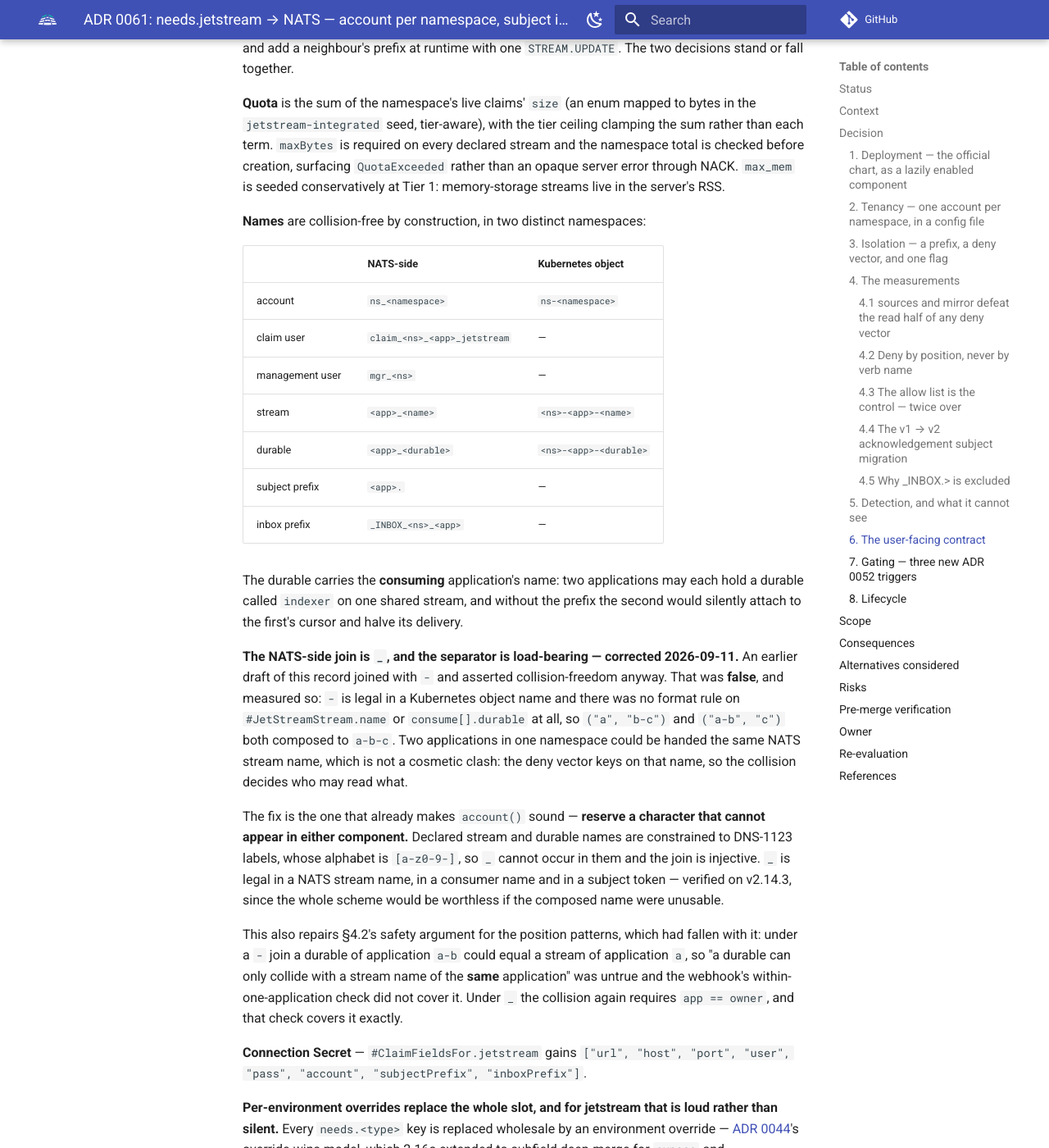
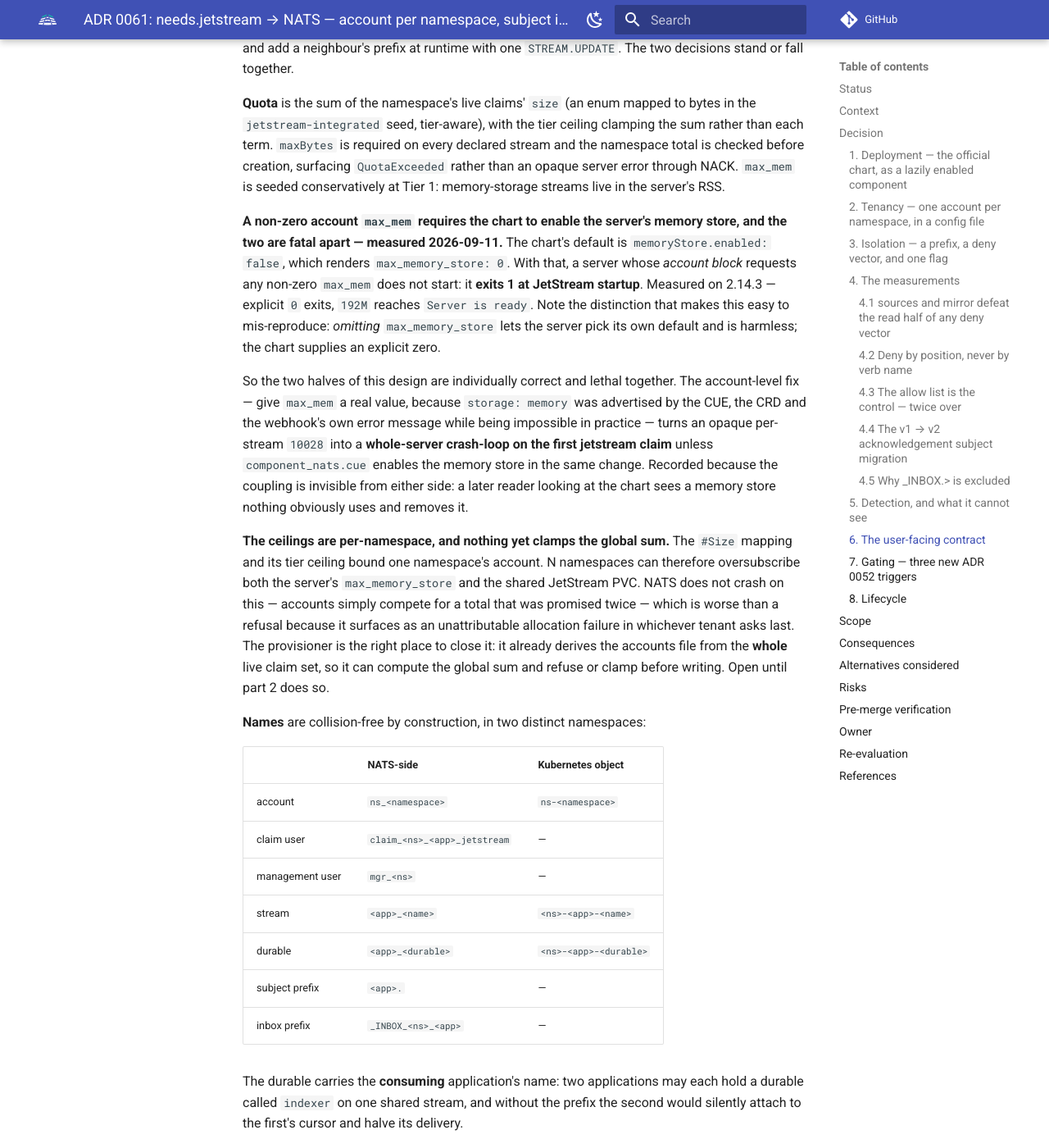
Before and after one commit to AppRafter/apprafter, an MkDocs documentation site: the page built from docs/adr/0061-needs-jetstream-nats.md, in a window 1280 px wide and 1400 px high, scrolled down 11230 px. Shown: the whole window at 82% size. Built offline with MkDocs 1.6.1 and Material for MkDocs 9.7.7, drawn with Linux system fonts in a browser that asks for light colours; comment, search, counter and statistics services are not loaded.

Commit message:
docs: ADR 0061 — a non-zero account max_mem needs the chart's memory store
Two individually-correct decisions that are fatal together, found while
implementing 2.5c and reproduced here before recording.

Round 7 gave `max_mem` a real value because `storage: memory` was
advertised by the CUE, the CRD and the webhook's own error message while
being impossible in practice — an account with `max_mem: 0` fails every
memory stream with an opaque 10028. Correct on its own. But the nats
chart defaults to `memoryStore.enabled: false`, which renders an explicit
`max_memory_store: 0`, and a server whose ACCOUNT block then requests any
non-zero `max_mem` does not start at all: it exits 1 at JetStream
startup. So the account-level fix would have turned an opaque per-stream
error into a whole-server crash-loop on the first jetstream claim.

Measured on 2.14.3, including the distinction that makes this easy to
mis-reproduce — and which I got wrong on my first attempt: OMITTING
max_memory_store lets the server pick its own default and is harmless;
the chart supplies an explicit zero. Explicit 0 exits 1; 192M reaches
"Server is ready".

Recorded because the coupling is invisible from either side. A later
reader looking at component_nats.cue sees a memory store nothing
obviously uses and removes it, and nothing in the accounts file explains
why it must stay.

Also records a gap 2.5c flagged and did not close: the #Size mapping and
its tier ceiling bound ONE namespace's account, so N namespaces can
oversubscribe both the server's max_memory_store and the shared
JetStream PVC. NATS does not crash on that — accounts compete for a total
promised twice — which is worse than a refusal, because it surfaces as an
unattributable allocation failure in whichever tenant asks last. The
provisioner already derives the accounts file from the whole live claim
set, so it can see every namespace at once; part 2 closes it there.

Co-Authored-By: Claude Opus 5 (1M context) <noreply@anthropic.com>
Claude-Session: https://claude.ai/code/session_012JpFJ8rpnUueTT2L9qZqA6

```diff
--- a/docs/adr/0061-needs-jetstream-nats.md
+++ b/docs/adr/0061-needs-jetstream-nats.md
@@ -523,6 +523,34 @@ stream and the namespace total is checked before creation, surfacing
 `QuotaExceeded` rather than an opaque server error through NACK. `max_mem` is
 seeded conservatively at Tier 1: memory-storage streams live in the server's RSS.
 
+**A non-zero account `max_mem` requires the chart to enable the server's memory
+store, and the two are fatal apart — measured 2026-09-11.** The chart's default is
+`memoryStore.enabled: false`, which renders `max_memory_store: 0`. With that, a
+server whose *account block* requests any non-zero `max_mem` does not start: it
+**exits 1 at JetStream startup**. Measured on 2.14.3 — explicit `0` exits, `192M`
+reaches `Server is ready`. Note the distinction that makes this easy to
+mis-reproduce: *omitting* `max_memory_store` lets the server pick its own default
+and is harmless; the chart supplies an explicit zero.
+
+So the two halves of this design are individually correct and lethal together. The
+account-level fix — give `max_mem` a real value, because `storage: memory` was
+advertised by the CUE, the CRD and the webhook's own error message while being
+impossible in practice — turns an opaque per-stream `10028` into a **whole-server
+crash-loop on the first jetstream claim** unless `component_nats.cue` enables the
+memory store in the same change. Recorded because the coupling is invisible from
+either side: a later reader looking at the chart sees a memory store nothing
+obviously uses and removes it.
+
+**The ceilings are per-namespace, and nothing yet clamps the global sum.** The
+`#Size` mapping and its tier ceiling bound one namespace's account. N namespaces
+can therefore oversubscribe both the server's `max_memory_store` and the shared
+JetStream PVC. NATS does not crash on this — accounts simply compete for a total
+that was promised twice — which is worse than a refusal because it surfaces as an
+unattributable allocation failure in whichever tenant asks last. The provisioner is
+the right place to close it: it already derives the accounts file from the **whole**
+live claim set, so it can compute the global sum and refuse or clamp before
+writing. Open until part 2 does so.
+
 **Names** are collision-free by construction, in two distinct namespaces:
 
 | | NATS-side | Kubernetes object |
```
